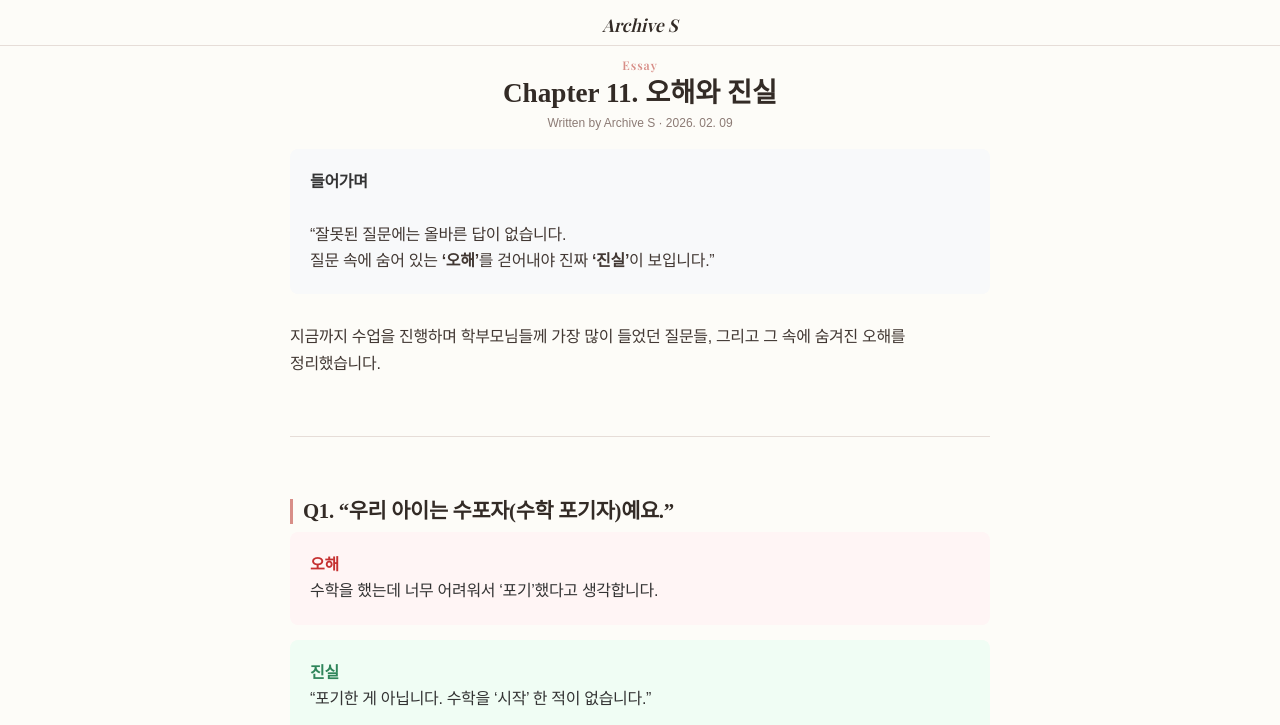
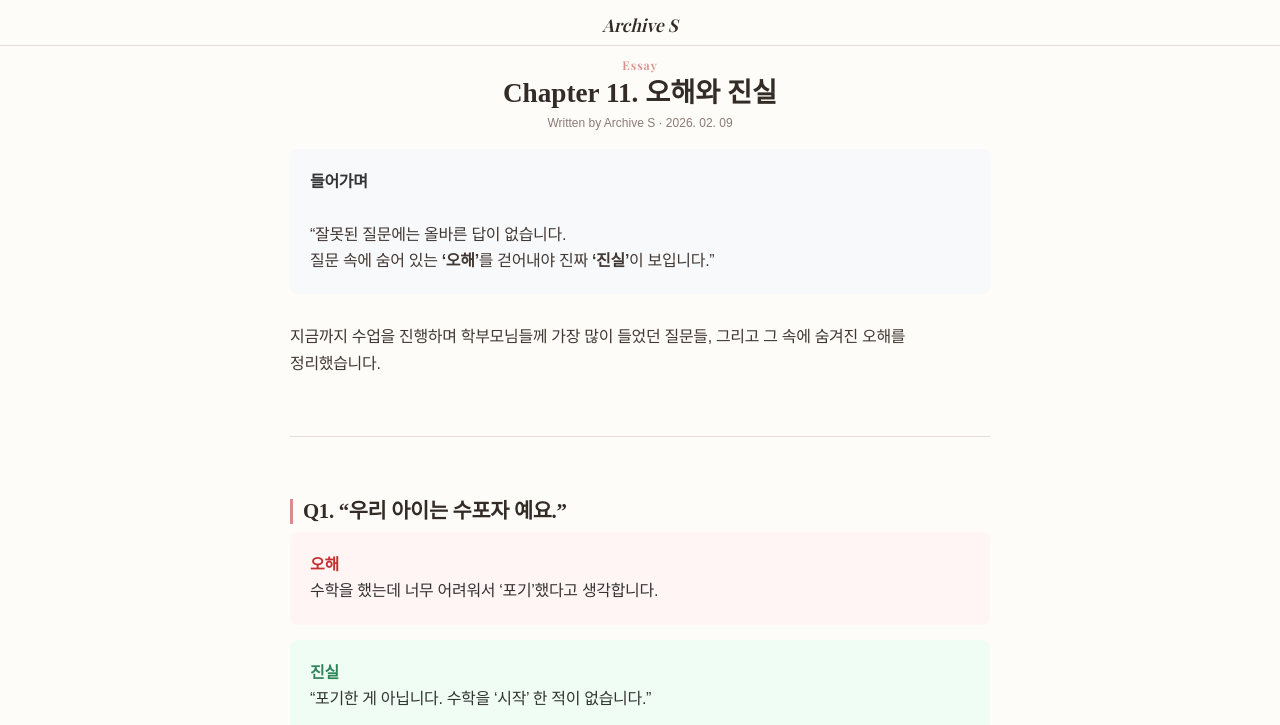
Before and after one commit to somath-edu/somath-edu.github.io, a Jekyll site: the page built from library/entropy-ch11.md, in a window 1280 px wide and 900 px high, cut to the strip 0-725 px from the top of the window. Built offline with Jekyll 4.4.1, drawn with Linux system fonts in a browser that asks for light colours; some web fonts are replaced.

Commit message:
Update entropy-ch11.md

```diff
--- a/library/entropy-ch11.md
+++ b/library/entropy-ch11.md
@@ -18,7 +18,7 @@ prev_link: /entropy-ch10.html
 <hr>
 <br>
 
-## Q1. “우리 아이는 수포자(수학 포기자)예요.”
+## Q1. “우리 아이는 수포자 예요.”
 
 <div style="background-color: #fff5f5; padding: 20px; border-radius: 8px; margin-bottom: 15px;">
   <strong style="color: #c53030;">오해</strong><br>
```
